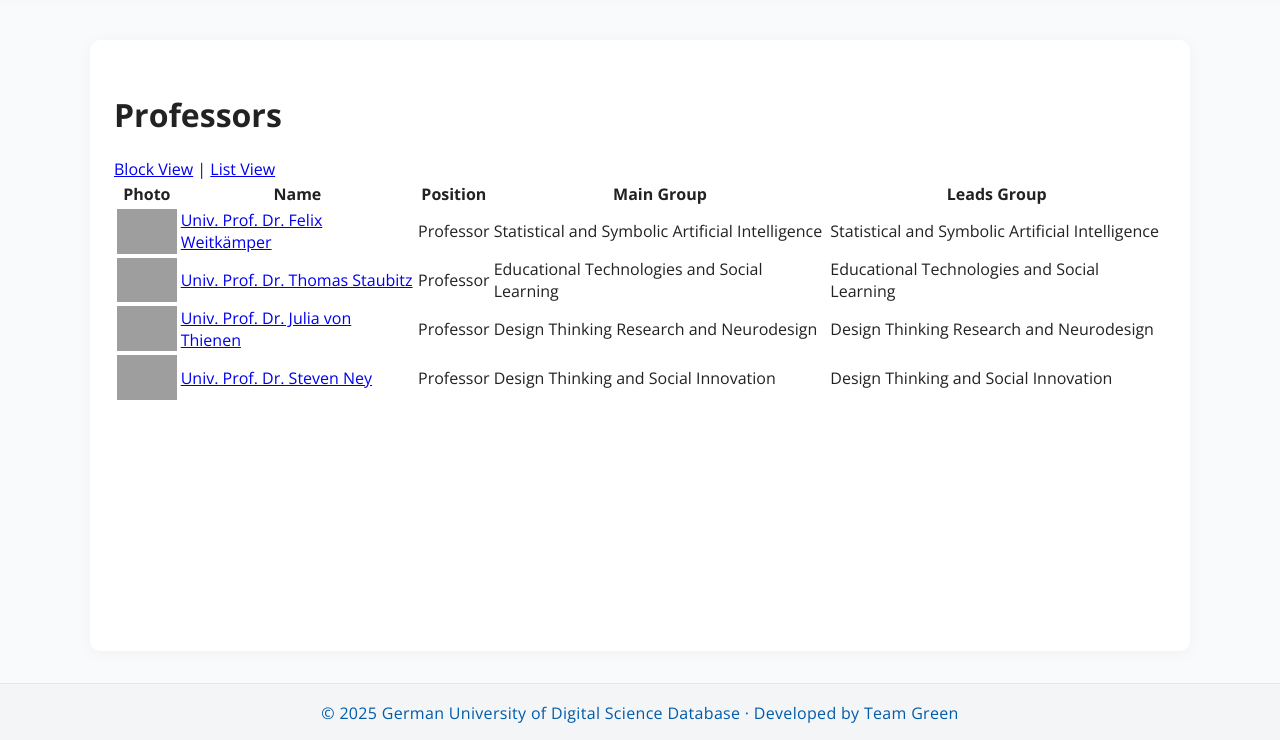
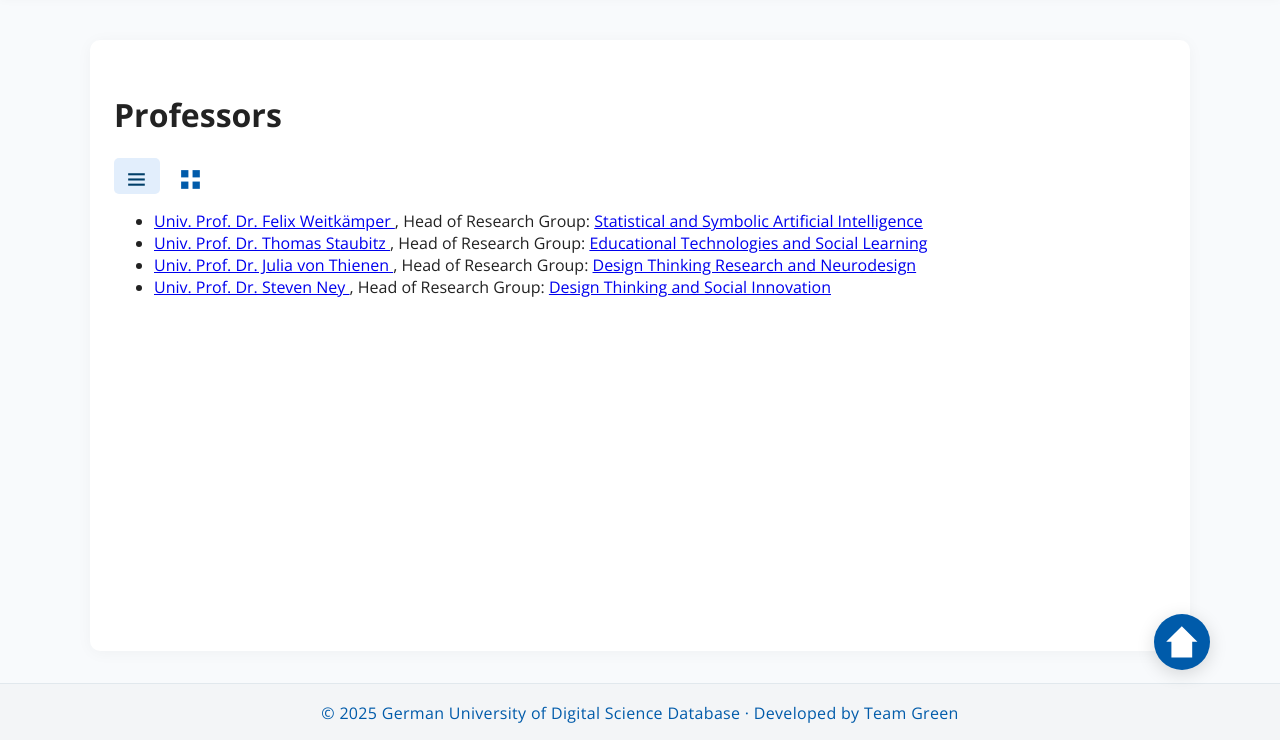
Before and after one commit to mba0329/lms-consolidator, a Django app: page /professors/?view=list in a window 1280 px wide. Shown: the part 60-800 px from the top of the page. Run offline with Django 5.2, Linux system fonts and the light colour scheme; data comes from the database, SQL or seed files in the repository; both versions use the stored data as it was after the commit; grey boxes are pictures that could not be loaded.

Commit message:
UI/UX improvements

```diff
--- a/core/templates/core/base.html
+++ b/core/templates/core/base.html
@@ -163,7 +163,38 @@
             height: auto;
             display: block;
         }
-        /* Responsive Styles */
+
+        /* Floating Home Icon */
+        .home-float-btn {
+            position: fixed;
+            right: 2.2em;
+            bottom: 2.2em;
+            z-index: 9999;
+            background: #005baa;
+            color: #fff;
+            border-radius: 50%;
+            width: 56px;
+            height: 56px;
+            display: flex;
+            align-items: center;
+            justify-content: center;
+            box-shadow: 0 4px 18px rgba(0,0,0,0.15);
+            text-decoration: none;
+            transition: background 0.2s, box-shadow 0.2s;
+            font-size: 2em;
+        }
+        .home-float-btn:hover, .home-float-btn:focus {
+            background: #003e68;
+            box-shadow: 0 6px 24px rgba(0,0,0,0.22);
+            color: #fff;
+            text-decoration: none;
+        }
+        .home-float-btn svg {
+            width: 1.3em;
+            height: 1.3em;
+            display: block;
+            fill: currentColor;
+        }
         @media (max-width: 900px) {
             main {
                 border-radius: 0;
@@ -257,6 +288,17 @@
                 font-size: 0.92em;
                 padding: 0.8em 0 0.8em 0;
             }
+            .home-float-btn {
+                right: 1em;
+                bottom: 1em;
+                width: 44px;
+                height: 44px;
+                font-size: 1.3em;
+            }
+            .home-float-btn svg {
+                width: 1em;
+                height: 1em;
+            }
         }
     </style>
     {% block extra_head %}{% endblock %}
@@ -286,6 +328,11 @@
         <!-- Page-specific content goes here -->
         {% endblock %}
     </main>
+    <a href="{% url 'home' %}" class="home-float-btn" title="Home">
+      <svg viewBox="0 0 24 24">
+        <path d="M3 12l9-9 9 9h-3v9h-12v-9h-3z"/>
+      </svg>
+    </a>
     <footer>
         &copy; {% now "Y" %} German University of Digital Science Database &middot; Developed by Team Green
     </footer>
--- /dev/null
+++ b/core/templates/includes/view_toggle.html
@@ -0,0 +1,41 @@
+<style>
+  .view-toggle {
+    margin-bottom: 1em;
+    display: flex;
+    gap: 0.5em;
+    align-items: center;
+  }
+  .view-toggle a {
+    display: inline-block;
+    padding: 0.25em 0.5em;
+    border-radius: 5px;
+    color: #005baa;
+    background: none;
+    transition: background 0.2s;
+    text-decoration: none;
+    font-size: 1.2em;
+    vertical-align: middle;
+  }
+  .view-toggle a.active,
+  .view-toggle a:active {
+    background: #e2eefc;
+    color: #003e68;
+    font-weight: bold;
+  }
+  .view-toggle svg {
+    width: 1.3em;
+    height: 1.3em;
+    vertical-align: middle;
+    margin-right: 0.1em;
+    margin-bottom: -0.15em;
+    fill: currentColor;
+  }
+</style>
+<div class="view-toggle">
+  <a href="?view=list"{% if view_mode == "list" %} class="active"{% endif %} title="List View">
+    <svg viewBox="0 0 24 24"><rect x="4" y="6" width="16" height="2"/><rect x="4" y="11" width="16" height="2"/><rect x="4" y="16" width="16" height="2"/></svg>
+  </a>
+  <a href="?view=block"{% if view_mode == "block" %} class="active"{% endif %} title="Block View">
+    <svg viewBox="0 0 24 24"><rect x="3" y="3" width="7" height="7"/><rect x="14" y="3" width="7" height="7"/><rect x="14" y="14" width="7" height="7"/><rect x="3" y="14" width="7" height="7"/></svg>
+  </a>
+</div>
--- a/lms_consolidator/urls.py
+++ b/lms_consolidator/urls.py
@@ -1,5 +1,6 @@
 from django.contrib import admin
 from django.urls import path, include
+from core import views
 
 urlpatterns = [
     path('admin/', admin.site.urls),
@@ -8,4 +9,5 @@ urlpatterns = [
     path('courses/', include('courses.urls')),
     path('phd_students/', include('phd_students.urls')),
     path('research-groups/', include('research_groups.urls')),
+    path('', views.home, name='home'),
 ]
--- a/phd_students/urls.py
+++ b/phd_students/urls.py
@@ -3,5 +3,5 @@ from . import views
 
 urlpatterns = [
     path('', views.phdstudent_list, name='phdstudent_list'),
-    path('<int:pk>/', views.phdstudent_detail, name='phd_student_detail'),
+    path('<int:pk>/', views.phdstudent_detail, name='phdstudent_detail'),
 ]
--- a/professors/templates/professors/professors_list.html
+++ b/professors/templates/professors/professors_list.html
@@ -1,94 +1,64 @@
 {% extends "core/base.html" %}
-
+{% block title %}Professors | University Database{% endblock %}
 {% block content %}
 <h1>Professors</h1>
-
-  <div class="view-switcher">
-    <a href="?view=block"{% if view_mode == "block" %} class="active"{% endif %}>Block View</a> |
-    <a href="?view=list"{% if view_mode == "list" %} class="active"{% endif %}>List View</a>
-  </div>
-
-  {% if professors %}
+{% include "includes/view_toggle.html" with view_mode=view_mode %}
 {% if view_mode == "list" %}
-      <table class="professor-table">
-        <thead>
-          <tr>
-            <th>Photo</th>
-            <th>Name</th>
-            <th>Position</th>
-            <th>Main Group</th>
-            <th>Leads Group</th>
-          </tr>
-        </thead>
-        <tbody>
+  <ul>
     {% for professor in professors %}
-          <tr>
-            <td>
-              {% if professor.image_url %}
-                <img src="{{ professor.image_url }}" alt="{{ professor.name }}" width="60">
+      {% if professor.research_group and professor.research_group.lead_professor and professor.research_group.lead_professor.id == professor.id %}
+        <li>
+          <a href="{% url 'professor_detail' professor.id %}">
+            {{ professor.title }} {{ professor.name }}
+          </a>, Head of Research Group:
+          <a href="{% url 'researchgroup_detail' professor.research_group.id %}">
+            {{ professor.research_group.name }}
+          </a>
+        </li>
       {% else %}
-                <span>No image</span>
-              {% endif %}
-            </td>
-            <td>
-              <a href="{% url 'professor_detail' professor.pk %}">
+        <li>
+          <a href="{% url 'professor_detail' professor.id %}">
             {{ professor.title }} {{ professor.name }}
           </a>
-            </td>
-            <td>{{ professor.position }}</td>
-            <td>
           {% if professor.research_group %}
-                {{ professor.research_group }}
+            ({{ professor.research_group.name }})
+          {% endif %}
+        </li>
+      {% endif %}
+    {% empty %}
+      <li>No professors found.</li>
+    {% endfor %}
+  </ul>
 {% else %}
-                <span>-</span>
-              {% endif %}
-            </td>
-            <td>
-              {% if professor.leads_research_group %}
-                {{ professor.leads_research_group }}
-              {% else %}
-                <span>-</span>
-              {% endif %}
-            </td>
-          </tr>
-        {% endfor %}
-        </tbody>
-      </table>
-    {% else %}
-      <div class="professors-blocks">
+  <div style="display:flex; flex-wrap:wrap; gap:2em; margin-top:2em;">
     {% for professor in professors %}
-          <div class="professor-card">
-            {% if professor.image_url %}
-              <img src="{{ professor.image_url }}" alt="{{ professor.name }}" width="120">
-            {% endif %}
-            <h2>
-              <a href="{% url 'professor_detail' professor.pk %}">
+      <div style="background:#f8fafc; border-radius:8px; box-shadow:0 2px 8px #ddd; width:330px; padding:1.5em;">
+        <h2 style="margin-top:0;">
+          <a href="{% url 'professor_detail' professor.id %}" style="color:#005baa; text-decoration:none;">
             {{ professor.title }} {{ professor.name }}
           </a>
         </h2>
-            <p><strong>Position:</strong> {{ professor.position }}</p>
-            <p><strong>Main Research Group:</strong>
-              {% if professor.research_group %}
-                {{ professor.research_group }}
-              {% else %}
-                <span>-</span>
+        {% if professor.research_group and professor.research_group.lead_professor and professor.research_group.lead_professor.id == professor.id %}
+          <div style="font-size:0.97em; color:#555;">
+            Head of Research Group:
+            <a href="{% url 'researchgroup_detail' professor.research_group.id %}">
+              {{ professor.research_group.name }}
+            </a>
+          </div>
+        {% elif professor.research_group %}
+          <div style="font-size:0.97em; color:#555;">
+            <a href="{% url 'researchgroup_detail' professor.research_group.id %}" style="color:#3b8fc1;">
+              {{ professor.research_group.name }}
+            </a>
+          </div>
         {% endif %}
-            </p>
-            <p><strong>Leads Group:</strong>
-              {% if professor.leads_research_group %}
-                {{ professor.leads_research_group }}
-              {% else %}
-                <span>-</span>
-              {% endif %}
-            </p>
-            {% if professor.bio %}
-              <p>{{ professor.bio|truncatewords:30 }}</p>
+        {% if professor.image_url %}
+          <img src="{{ professor.image_url }}" alt="{{ professor }}" style="max-width:100%; border-radius:6px; margin:1em 0;">
         {% endif %}
       </div>
+    {% empty %}
+      <p>No professors found.</p>
     {% endfor %}
   </div>
 {% endif %}
-  {% else %}
-    <p>No professors found.</p>
-  {% endif %}
 {% endblock %}
```
Also changed, not shown: courses/templates/courses/course_detail.html (+39 -28 lines), courses/templates/courses/courses_list.html (+36 -60 lines), phd_students/admin.py (+42 -7 lines), phd_students/models.py (+7 -5 lines), phd_students/templates/phd_students/phd_student_detail.html (+30 -13 lines), phd_students/templates/phd_students/phd_students_list.html (+42 -50 lines), phd_students/templates/phd_students/phdstudent/change_list.html (added, +8 -0 lines), phd_students/views.py (+7 -0 lines), professors/admin.py (+19 -5 lines), professors/templates/admin/professors/professor/change_list.html (added, +8 -0 lines), professors/templates/professors/professor_detail.html (+45 -30 lines), research_groups/templates/research_groups/research_group_detail.html (+4 -12 lines), research_groups/templates/research_groups/research_groups_list.html (+4 -7 lines), db.sqlite3, 1 more files. Lines whose indentation alone changed are shown as unchanged.
